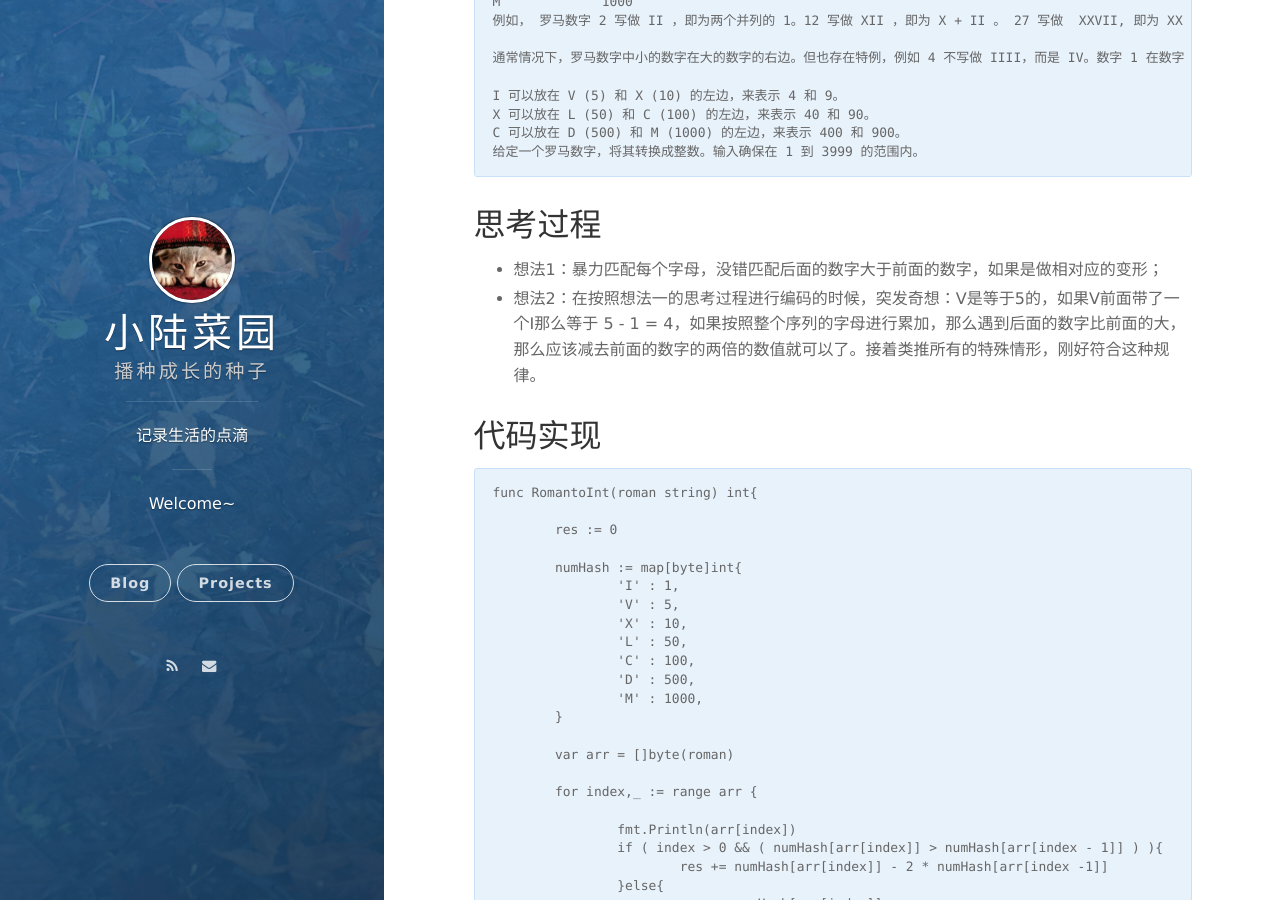
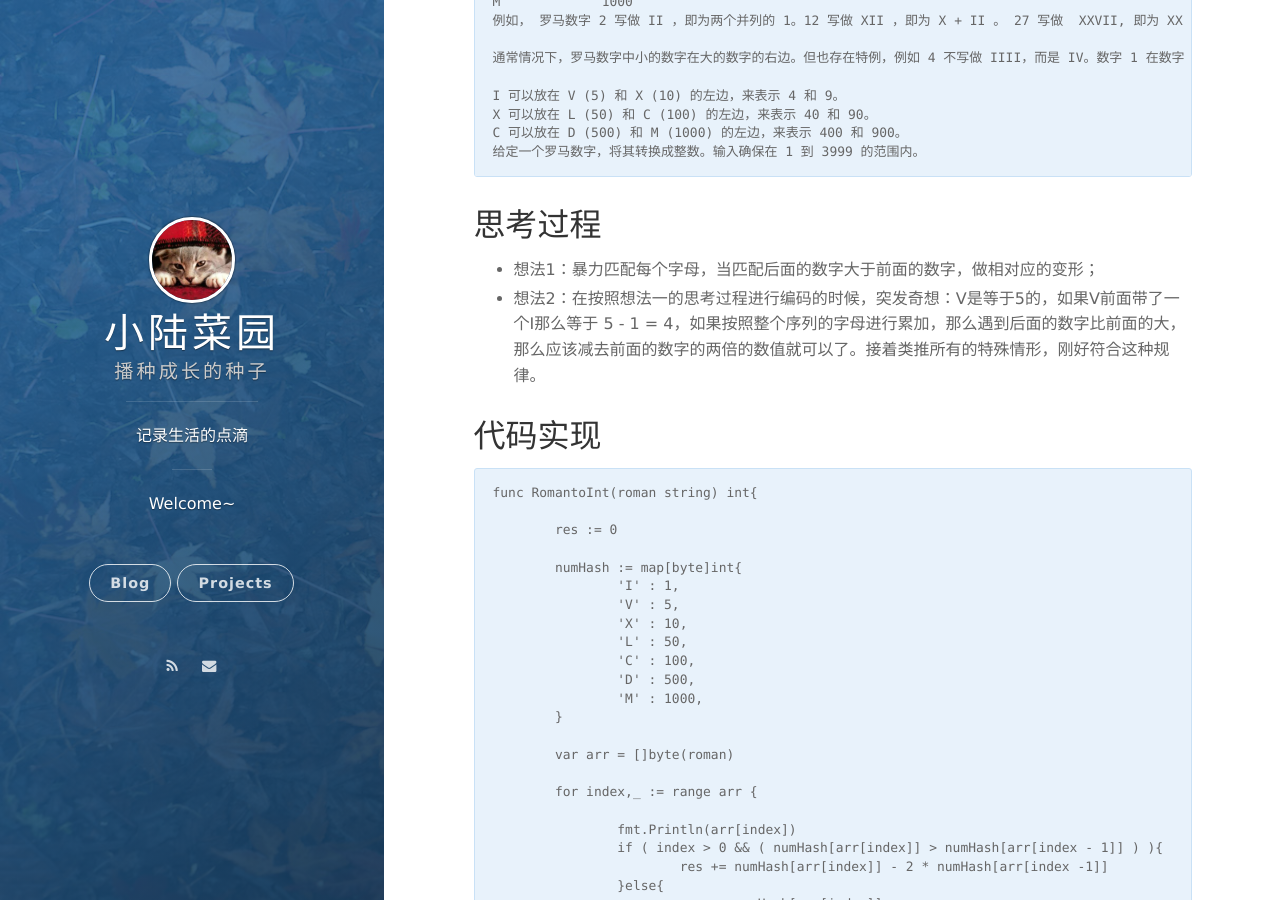
Before and after one commit to TomasBan/ThomasBan.github.io, a Jekyll site: the page built from _posts/2019-06-10-算法学习日志1.md, in a window 1280 px wide and 900 px high, scrolled down 391 px. Built offline with Jekyll 4.4.1, drawn with Linux system fonts in a browser that asks for light colours; nearby versions of some CDN libraries.

Commit message:
update：修改一下语言表达方面的东西

```diff
--- a/_posts/2019-06-10-算法学习日志1.md
+++ b/_posts/2019-06-10-算法学习日志1.md
@@ -29,7 +29,7 @@ C 可以放在 D (500) 和 M (1000) 的左边，来表示 400 和 900。
 
 ## 思考过程
 
-- 想法1：暴力匹配每个字母，没错匹配后面的数字大于前面的数字，如果是做相对应的变形；
+- 想法1：暴力匹配每个字母，当匹配后面的数字大于前面的数字，做相对应的变形；
 - 想法2：在按照想法一的思考过程进行编码的时候，突发奇想：V是等于5的，如果V前面带了一个I那么等于 5 - 1 = 4，如果按照整个序列的字母进行累加，那么遇到后面的数字比前面的大，那么应该减去前面的数字的两倍的数值就可以了。接着类推所有的特殊情形，刚好符合这种规律。
 
 ## 代码实现
```
